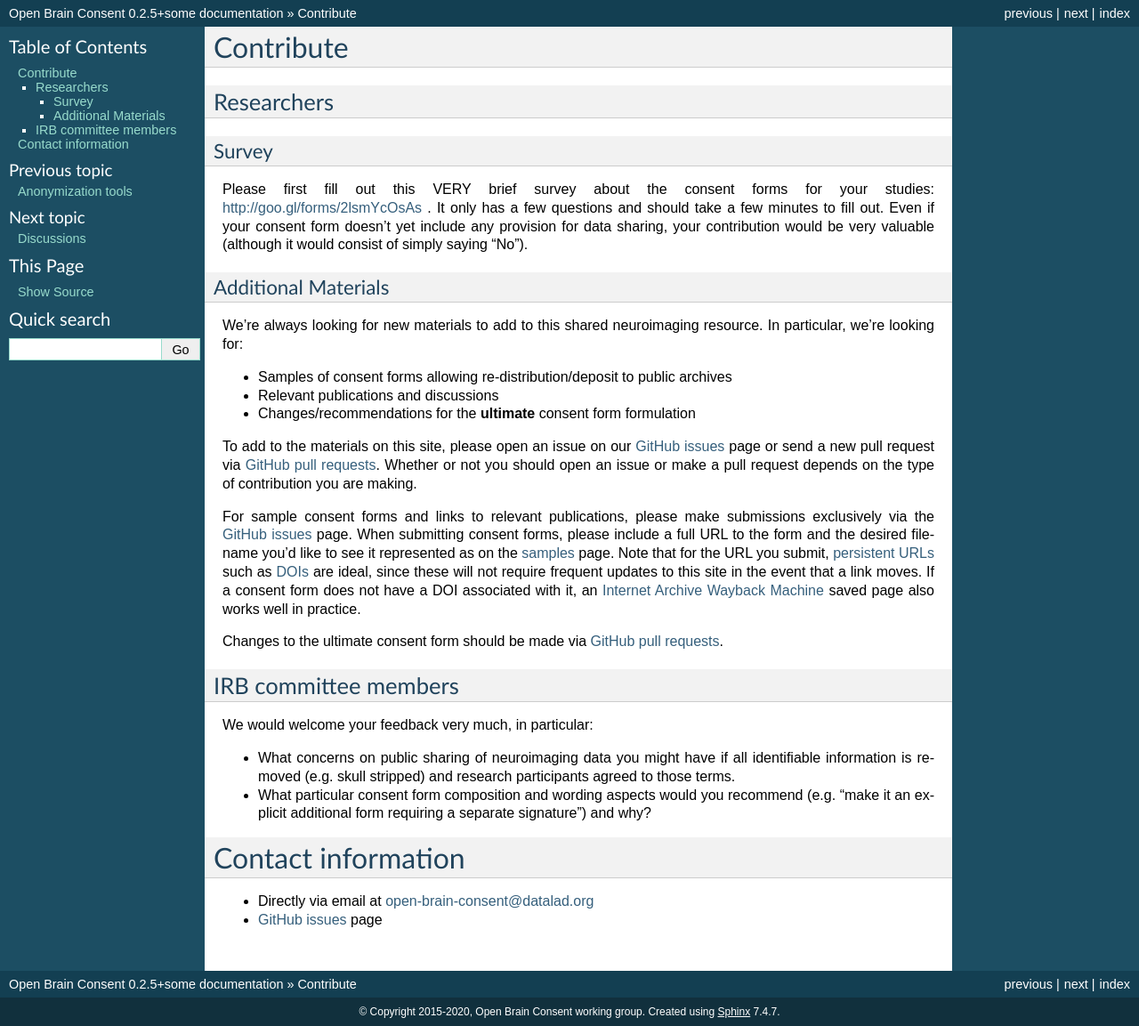
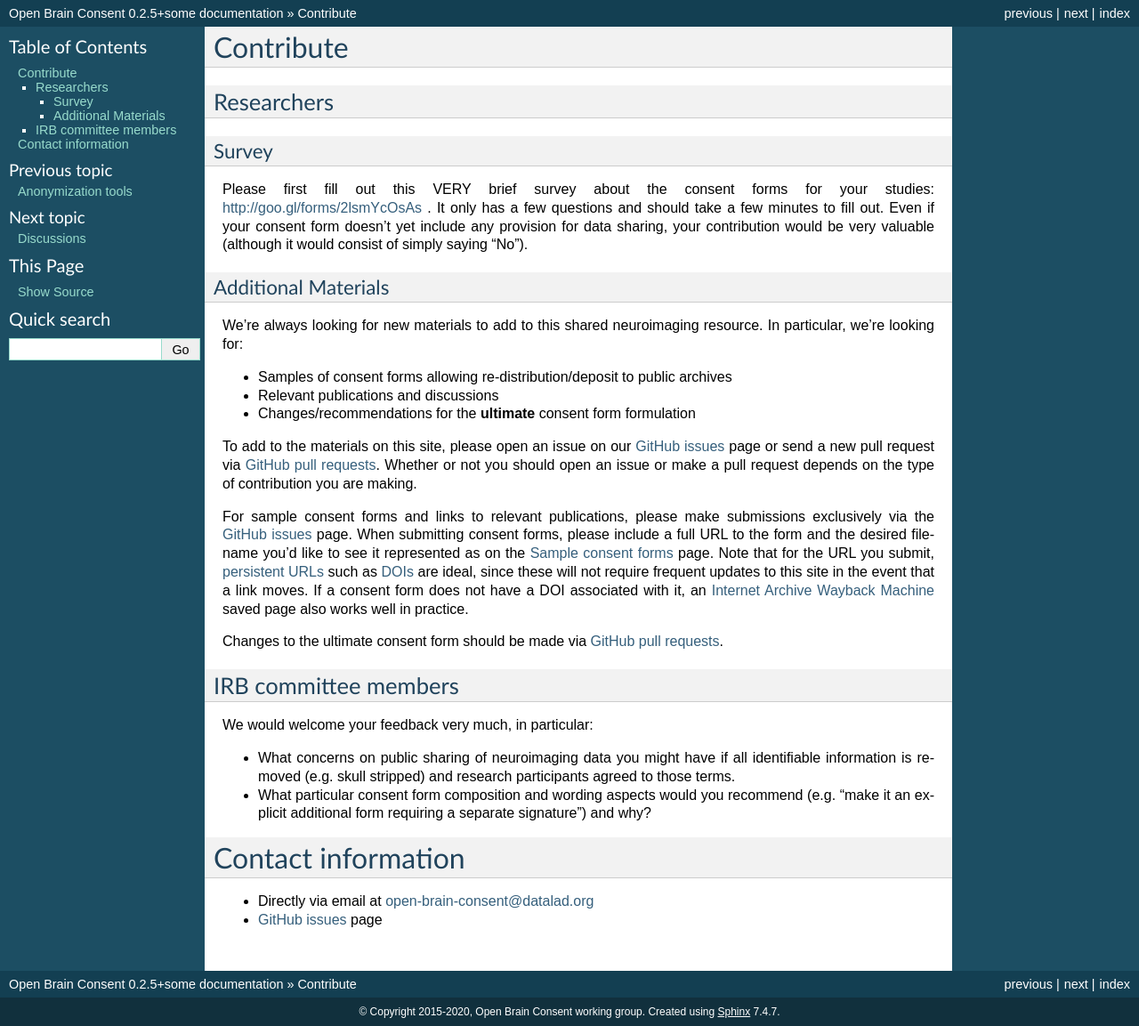
Before and after one commit to con/open-brain-consent, a Sphinx documentation site: the page built from docs/source/contribute.rst, in a window 1280 px wide. Shown: the whole page at 89% size. Built offline with Sphinx 7.4.7, drawn with Linux system fonts in a browser that asks for light colours.

Commit message:
Fixed cross-reference

```diff
--- a/docs/source/contribute.rst
+++ b/docs/source/contribute.rst
@@ -30,7 +30,7 @@ We're always looking for new materials to add to this shared neuroimaging resour
 
 To add to the materials on this site, please open an issue on our `GitHub issues`_ page or send a new pull request via `GitHub pull requests`_.  Whether or not you should open an issue or make a pull request depends on the type of contribution you are making.
 
-For sample consent forms and links to relevant publications, please make submissions exclusively via the `GitHub issues`_ page.  When submitting consent forms, please include a full URL to the form and the desired filename you'd like to see it represented as on the samples_ page.  Note that for the URL you submit, `persistent URLs`_ such as `DOIs`_ are ideal, since these will not require frequent updates to this site in the event that a link moves.  If a consent form does not have a DOI associated with it, an `Internet Archive Wayback Machine`_ saved page also works well in practice.
+For sample consent forms and links to relevant publications, please make submissions exclusively via the `GitHub issues`_ page.  When submitting consent forms, please include a full URL to the form and the desired filename you'd like to see it represented as on the :ref:`chap_consent_samples` page.  Note that for the URL you submit, `persistent URLs`_ such as `DOIs`_ are ideal, since these will not require frequent updates to this site in the event that a link moves.  If a consent form does not have a DOI associated with it, an `Internet Archive Wayback Machine`_ saved page also works well in practice.
 
 Changes to the ultimate consent form should be made via `GitHub pull requests`_.
 
@@ -57,5 +57,4 @@ Contact information
 .. _GitHub pull requests: https://github.com/con/open-brain-consent/pulls
 .. _persistent URLs: https://en.wikipedia.org/wiki/Persistent_uniform_resource_locator
 .. _DOIs: https://doi.org/10.1000/182
-.. _samples:
 .. _Internet Archive Wayback Machine: https://archive.org/web/
```
